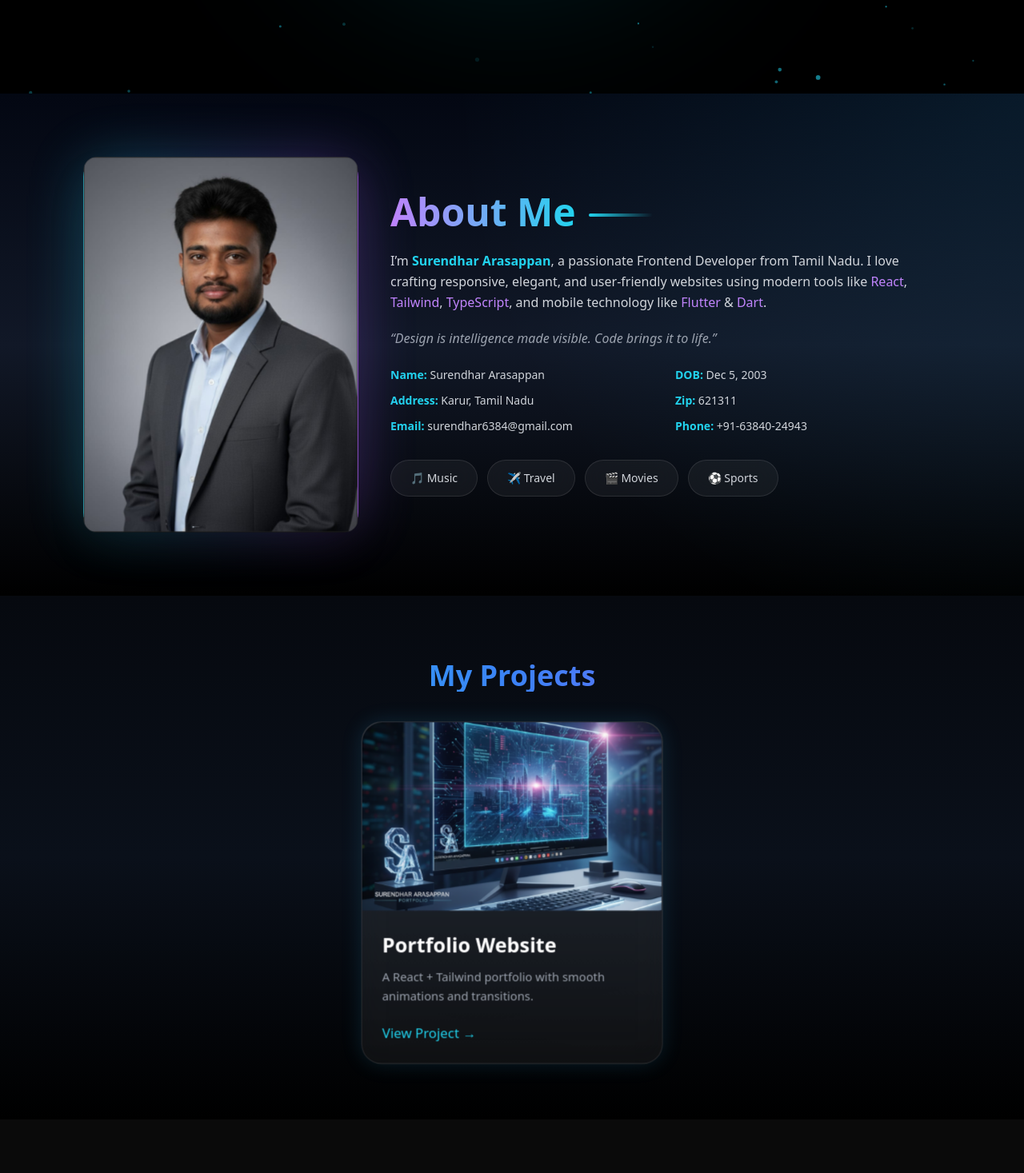
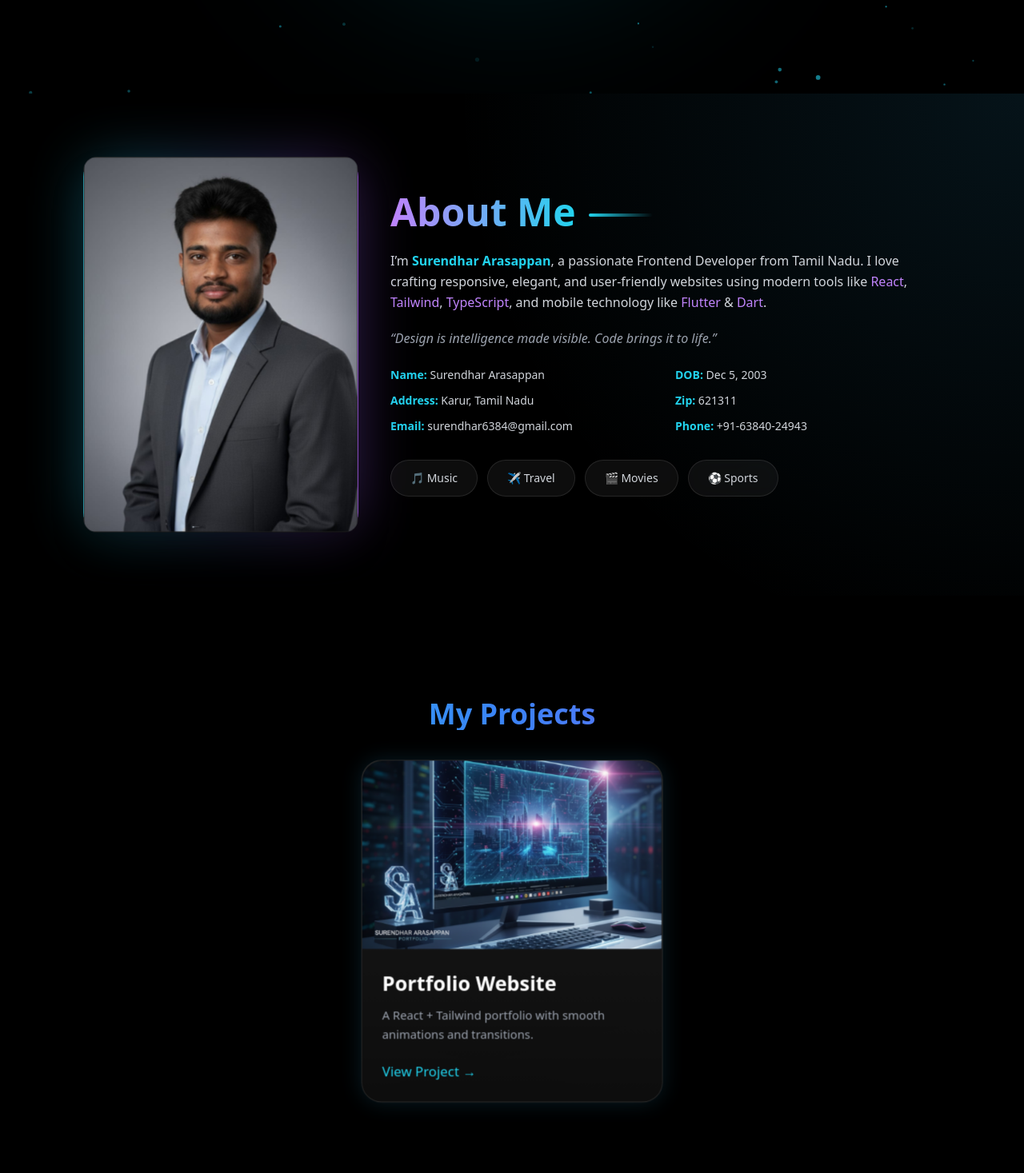
Before and after one commit to SURENDHAR-05-12/my-portfolio, a React (Vite) app: page / in a window 1280 px wide. Shown: the part 683-2150 px from the top of the page at 80% size. Built offline with nearby package versions, Linux system fonts and the light colour scheme.

Commit message:
Updated components UI

```diff
--- a/src/components/About.tsx
+++ b/src/components/About.tsx
@@ -39,7 +39,7 @@ const About: React.FC = () => {
   return (
     <section
       id="about"
-      className="relative py-20 bg-gradient-to-b from-gray-950 via-gray-900 to-black text-white overflow-hidden"
+      className="relative py-20 bg-transparent text-white overflow-hidden"
     >
       {/* Background glow */}
       <div className="absolute inset-0 bg-[radial-gradient(circle_at_top_right,rgba(56,189,248,0.1),transparent_50%)]"></div>
--- a/src/components/Contact.tsx
+++ b/src/components/Contact.tsx
@@ -58,7 +58,7 @@ const Contact: React.FC = () => {
   return (
     <section
       id="contact"
-      className="relative py-24 bg-[#0a0a0a] text-white overflow-hidden"
+      className="relative py-24 bg-transparent text-white overflow-hidden"
     >
       <div className="max-w-4xl mx-auto px-6 relative z-10">
 
--- a/src/components/Footer.tsx
+++ b/src/components/Footer.tsx
@@ -19,7 +19,7 @@ const Footer = () => {
   ];
 
   return (
-    <footer className="relative bg-[#05070d] text-white py-12 border-t border-white/10 overflow-hidden">
+    <footer className="relative bg-transparent text-white py-12 border-t border-white/10 overflow-hidden">
 
       {/* � Background Glows */}
       <div className="absolute top-[-10%] left-[-10%] w-[300px] h-[300px] bg-cyan-500/10 rounded-full blur-[100px] pointer-events-none"></div>
--- a/src/components/Projects.tsx
+++ b/src/components/Projects.tsx
@@ -119,7 +119,7 @@ const Projects = () => {
   return (
     <section
       id="projects"
-      className="py-20 bg-gradient-to-b from-[#06090f] via-[#0a101a] to-black text-white text-center overflow-hidden"
+      className="pt-32 pb-20 relative z-10 bg-transparent text-white text-center overflow-hidden"
     >
       {/* 🔹 Section Heading */}
       <motion.h2
--- a/src/components/Skills.tsx
+++ b/src/components/Skills.tsx
@@ -24,7 +24,7 @@ const skillsData = [
 
 const Skills = () => {
   return (
-    <section id="skills" className="py-24 bg-[#0a0a0a] text-white relative overflow-hidden">
+    <section id="skills" className="py-24 bg-transparent text-white relative overflow-hidden">
 
       {/* 🌟 Background Elements */}
       <div className="absolute top-1/4 left-1/4 w-[400px] h-[400px] bg-purple-500/10 rounded-full blur-[100px] pointer-events-none"></div>
```
